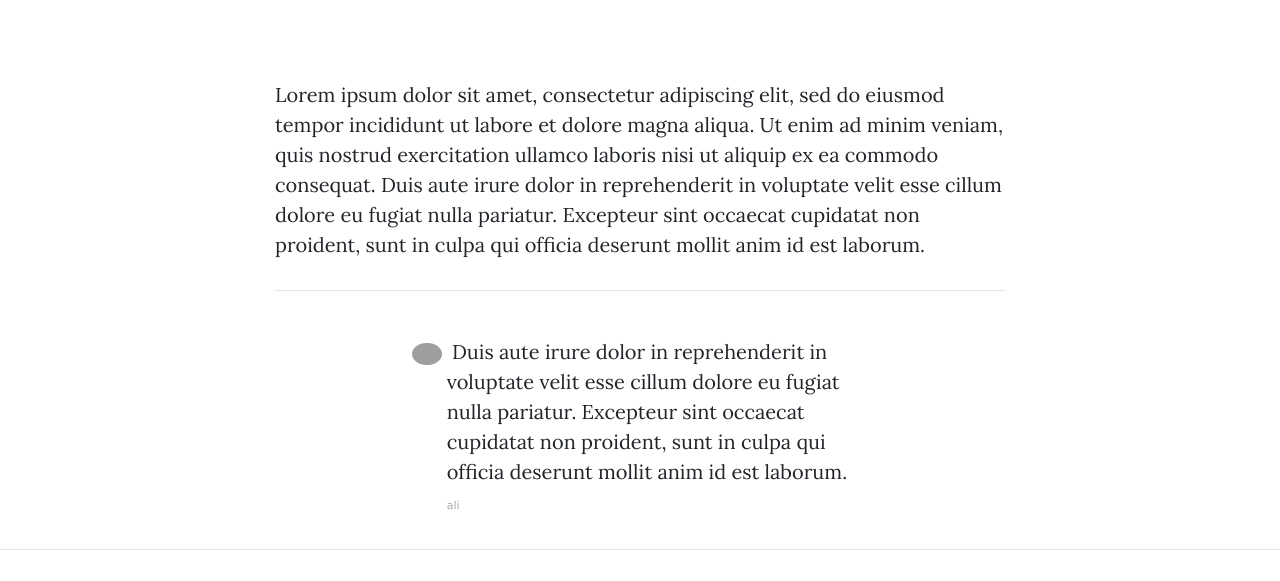
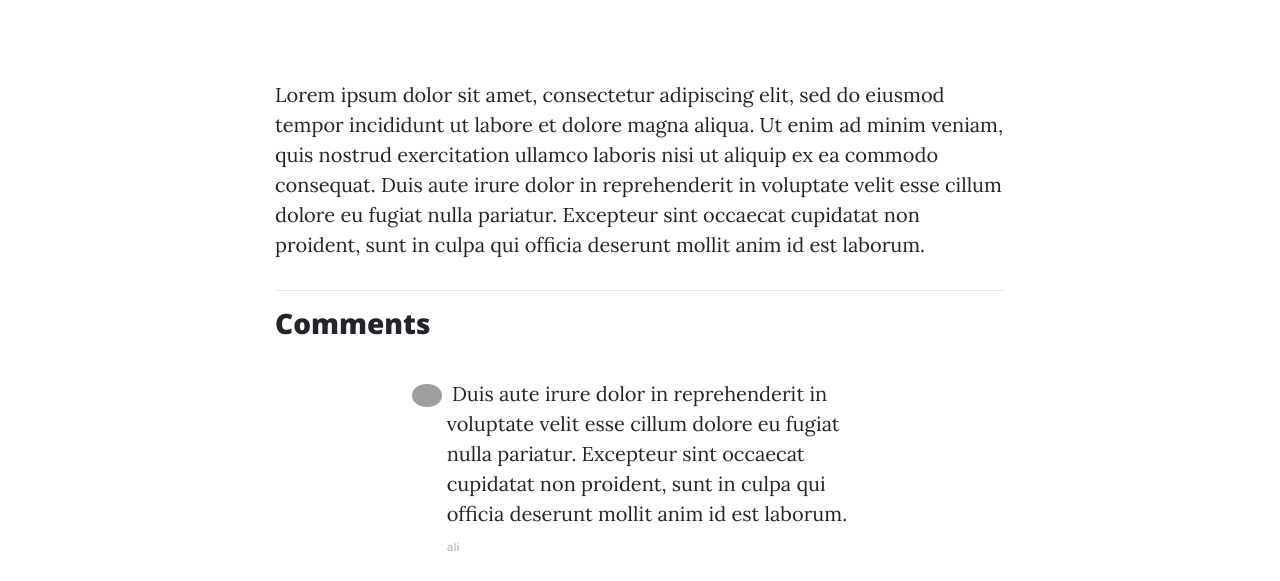
Before and after one commit to SeoBlack/Blog, a Flask app: page /post/1 in a window 1280 px wide. Shown: the part 693-1274 px from the top of the page. Run offline with Flask 2, Linux system fonts and the light colour scheme; data comes from the database, SQL or seed files in the repository; some libraries are stand-ins or nearby versions; grey boxes are pictures that could not be loaded.

Commit message:
Initial Commit

```diff
--- a/templates/post.html
+++ b/templates/post.html
@@ -40,7 +40,7 @@
 
 
 <!--           Comments Area -->
-
+                <h3>Comments</h3>
                 <div class="col-lg-8 col-md-10 mx-auto comment">
                     {% for comment in post.comments: %}
                     <ul class="commentList">
```
